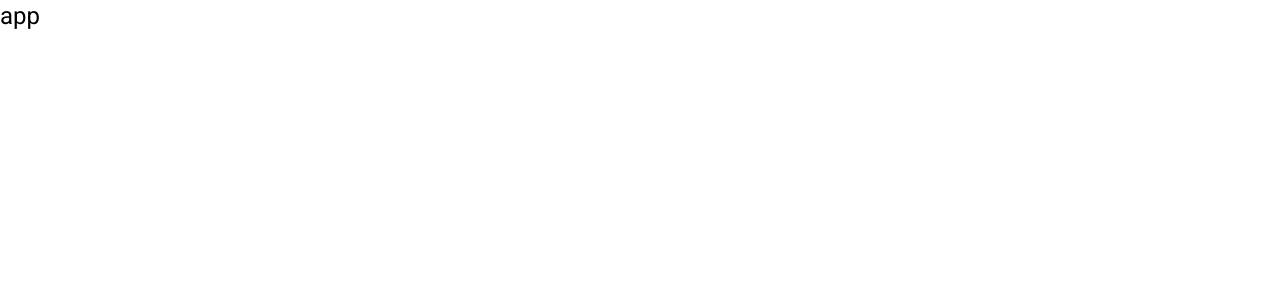
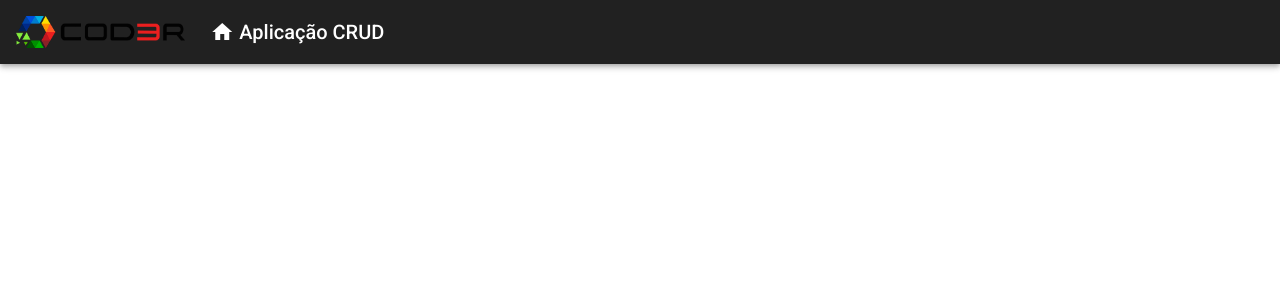
Before and after one commit to Brunomestres/angular9-json-server, an Angular app in the folder Frontend/: page / in a window 1280 px wide. Shown: the top 300 px of the page. Built offline with nearby package versions, Linux system fonts and the light colour scheme.

Commit message:
Componente Footer

```diff
--- a/Frontend/src/app/app.component.html
+++ b/Frontend/src/app/app.component.html
@@ -1 +1 @@
-<h1>app</h1>
+<app-header></app-header>
--- /dev/null
+++ b/Frontend/src/app/components/template/footer/footer.component.html
@@ -0,0 +1 @@
+<p>footer works!</p>
--- /dev/null
+++ b/Frontend/src/app/components/template/footer/footer.component.ts
@@ -0,0 +1,15 @@
+import { Component, OnInit } from '@angular/core';
+
+@Component({
+  selector: 'app-footer',
+  templateUrl: './footer.component.html',
+  styleUrls: ['./footer.component.css']
+})
+export class FooterComponent implements OnInit {
+
+  constructor() { }
+
+  ngOnInit(): void {
+  }
+
+}
--- a/Frontend/src/app/components/template/header/header.component.css
+++ b/Frontend/src/app/components/template/header/header.component.css
@@ -0,0 +1,23 @@
+.header{
+    display: flex;
+    align-items: center;
+
+}
+
+.header a {
+    display: flex;
+    align-items: center;
+    text-decoration: none;
+
+}
+
+.header .logo{
+    max-height: 32px;
+}
+
+.header .title-group{
+    padding-left: 25px;
+}
+.header .title-group i{
+    padding-right: 5px;
+}
--- a/Frontend/src/app/components/template/header/header.component.html
+++ b/Frontend/src/app/components/template/header/header.component.html
@@ -1 +1,15 @@
-<p>header works!</p>
+<mat-toolbar class="header mat-elevation-z4">
+    <span>
+        <a>
+            <img class="logo" src="assets/logo.png" alt="logo">
+        </a>
+    </span>
+    <span class="title-group">
+        <a>
+            <i class="material-icons">
+                home
+            </i>
+            Aplicação CRUD
+        </a>
+    </span>
+</mat-toolbar>
```
Also changed, not shown: Frontend/src/app/app.module.ts (+6 -3 lines), Frontend/src/app/components/template/footer/footer.component.css (added), Frontend/src/assets/logo.png (added).
